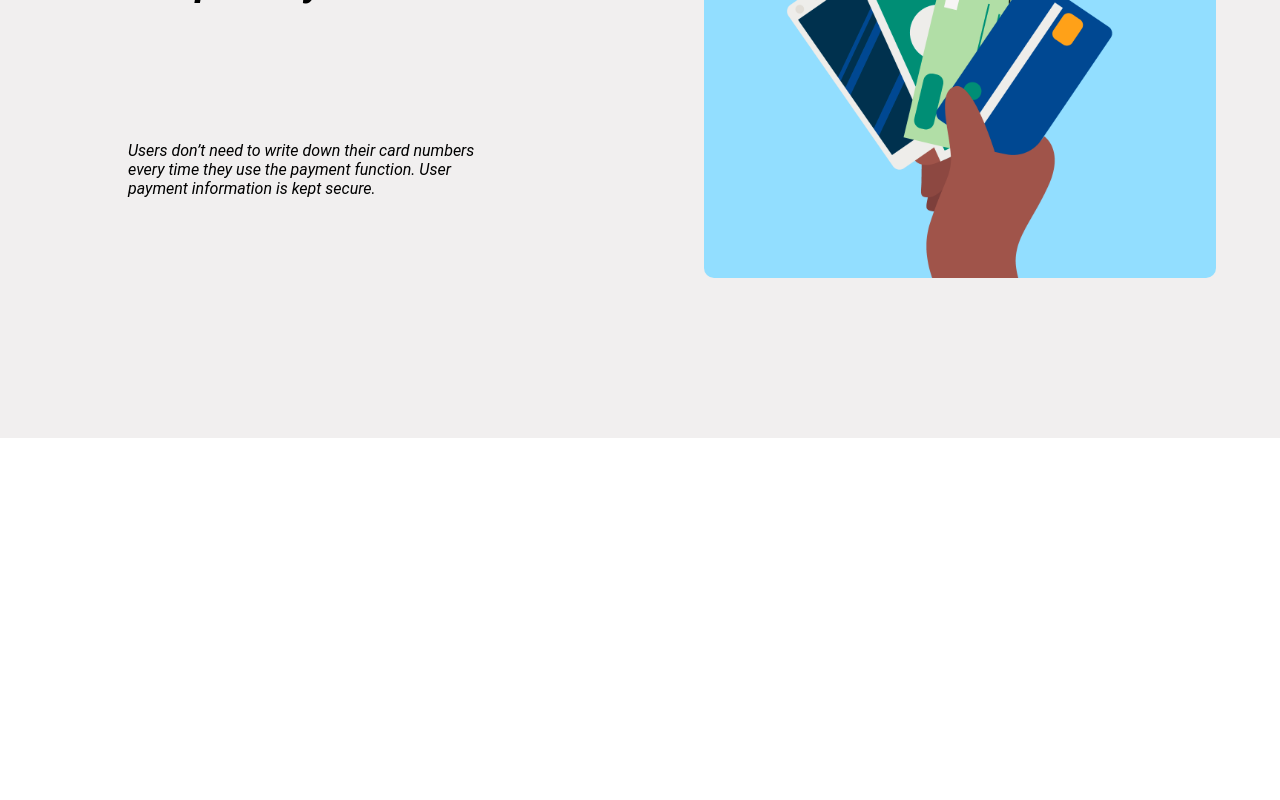
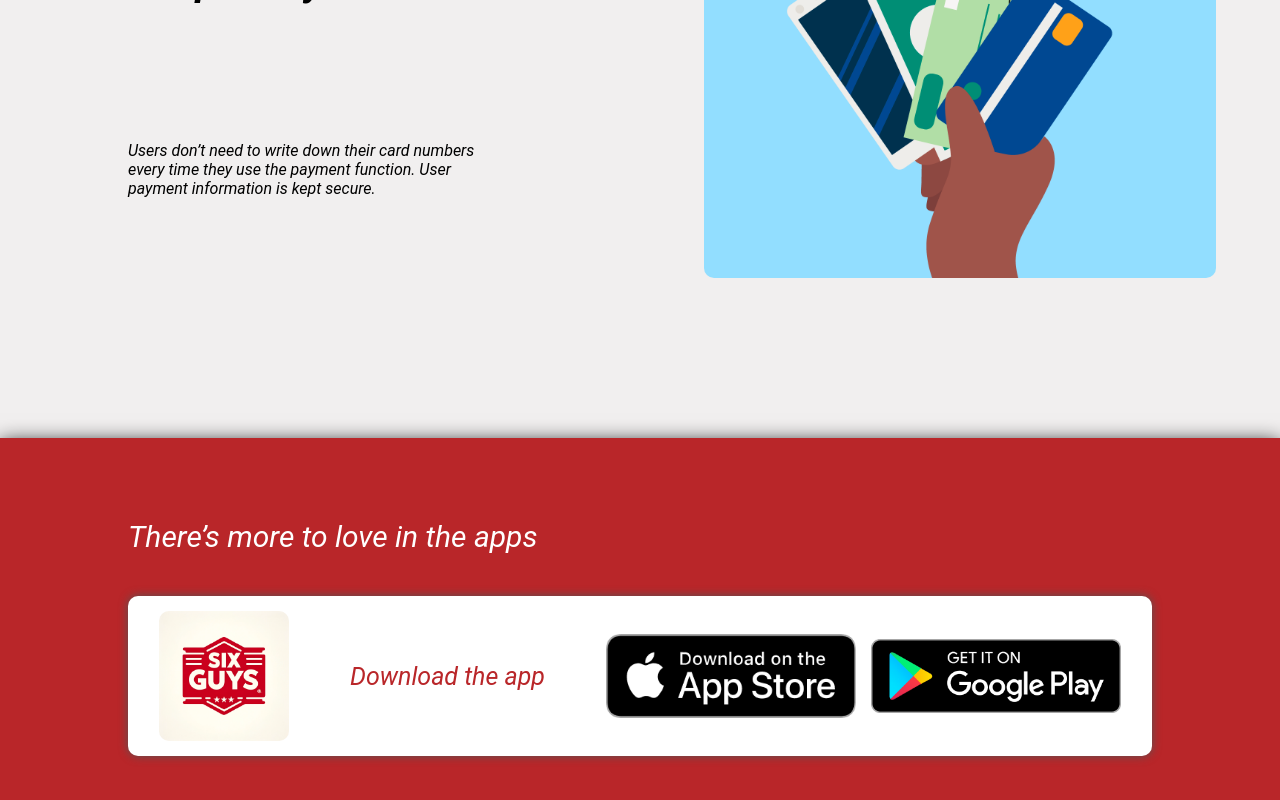
Before and after one commit to irvine-sixguys/business-webpage, a React (Vite) app: page / in a window 1280 px wide. Shown: the part 1803-2603 px from the top of the page. Before the commit the page ends 2241 px from the top, so only its background shows below. Built offline with nearby package versions, Linux system fonts and the light colour scheme.

Commit message:
Add app_link

```diff
--- a/src/App.tsx
+++ b/src/App.tsx
@@ -3,6 +3,7 @@ import Start from "./components/start/start";
 import "./App.css";
 import First from "./components/first/first";
 import Second from "./components/second/second";
+import AppLink from "./components/app_link/app_link";
 
 function App() {
   return (
@@ -17,6 +18,7 @@ function App() {
       <Start />
       <First />
       <Second />
+      <AppLink />
     </div>
   );
 }
--- /dev/null
+++ b/src/components/app_link/app_link.tsx
@@ -0,0 +1,74 @@
+import SixGuysLogo from "../../assets/logo.jpg"
+import PlayStoreLogo from "../../assets/play_store_logo.png"
+import AppStoreLogo from "../../assets/app_store_logo.png"
+
+const AppLink = () => {
+    return (
+        <>
+        <div style={{
+            width: "100vw",
+            height: "50vh",
+            backgroundColor: "#b92629",
+            boxSizing: "border-box",
+            boxShadow: "0px 5px 20px #000000",
+            display: "flex",
+            justifyContent: "center",
+            alignItems: "center"
+        }}>
+            <div style={{
+                display: "flex",
+                flexDirection: "column",
+                justifyContent: "space-around",
+                width: "80%",
+                height: "70%",
+            }}>
+                <h1 style={{
+                    fontStyle: "italic",
+                    fontWeight: "400",
+                    fontSize: "30px",
+                    color: "white"
+                }}>There’s more to love in the apps</h1>
+                <div style={{
+                    width: "100%",
+                    height: "20vh",
+                    backgroundColor: "white",
+                    borderRadius: "10px",
+                    boxShadow: "0px 0px 10px #545454",
+
+                    display: "flex",
+                    alignItems: "center",
+                    justifyContent: "space-around"
+                }}>
+                    <img src={SixGuysLogo} style={{
+                        width: "130px",
+                        borderRadius: "10px"
+                    }} />
+                    <h2 style={{
+                        color: "#b92629",
+                        fontWeight: "400",
+                        fontStyle: "italic",
+                        fontSize: "25px",
+                    }}>Download the app</h2>
+                    <div style={{
+                        display: "flex",
+                        alignItems: "center"
+                    }}>
+                        <img src={AppStoreLogo} style={{
+                            width: "250px",
+                            cursor: "pointer",
+                            marginRight: "15px"
+                        }}/>
+
+                        <img src={PlayStoreLogo} style={{
+                            width: "250px",
+                            cursor: "pointer"
+                        }}/>
+                    </div>
+                </div>
+            </div>
+        </div>
+        </>
+    )
+}
+
+export default AppLink;
```
Also changed, not shown: src/assets/app_store_logo.png (added), src/assets/play_store_logo.png (added).
